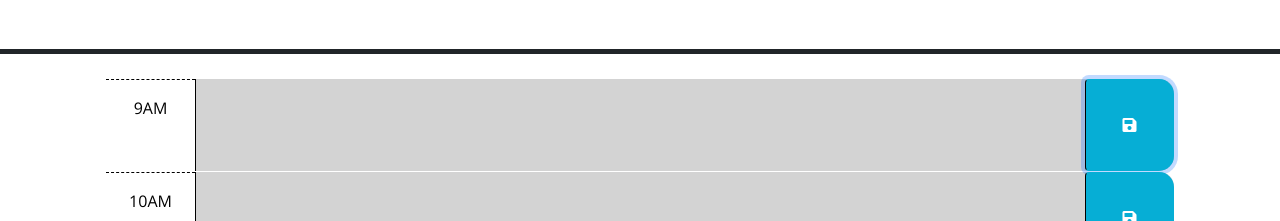
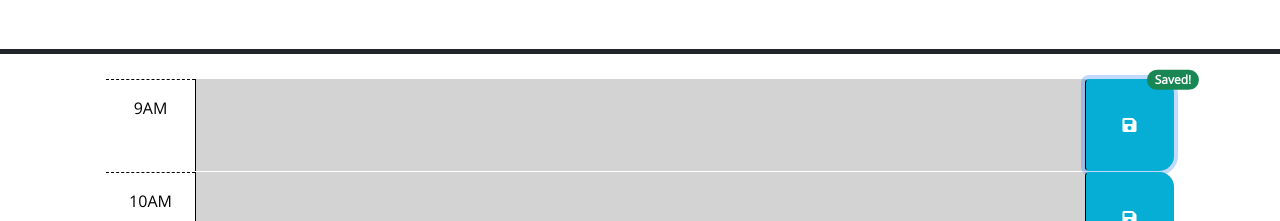
Before and after one commit to Yoonbacca/worday-calendar, a plain HTML site: page index.html in a window 1280 px wide. Both pictures are taken after a click on the button 1129 px from the left and 348 px from the top of the page. Shown: the part 224-445 px from the top of the page. Drawn offline with nearby package versions, Linux system fonts and the light colour scheme.

Commit message:
Added save badges

```diff
--- a/assets/js/script.js
+++ b/assets/js/script.js
@@ -21,6 +21,18 @@ $(function () {
 
     // Save the user input in local storage
     localStorage.setItem(timeBlockId, userInput);
+
+    // Create badge var which will have
+    let badge = $('<span>').addClass('position-absolute top-0 start-100 translate-middle badge rounded-pill bg-success').text('Saved!');
+    if (this.children.length === 1) {
+      this.append(badge.get(0));
+
+      // Set timeout to fade out after 3000 ms
+      setTimeout(function() {
+        $('.badge').fadeOut();
+      }, 3000);
+    }
+
   } );
 
   // Run through each possible hour id in each time block
@@ -43,9 +55,6 @@ $(function () {
 
     $(hour).children("textarea").text(savedText);
   }
-  // TODO: Add code to get any user input that was saved in localStorage and set
-  // the values of the corresponding textarea elements. HINT: How can the id
-  // attribute of each time-block be used to do this?
-  //
-  // TODO: Add code to display the current date in the header of the page.
+
+
 });
--- a/index.html
+++ b/index.html
@@ -29,30 +29,22 @@
       <p id="currentDay" class="lead"></p>
     </header>
     <div class="container-lg px-5">
-      <!-- Use class for "past", "present", and "future" to apply styles to the
-        time-block divs accordingly. The javascript will need to do this by
-        adding/removing these classes on each div by comparing the hour in the
-        id to the current hour. The html provided below is meant to be an example
-        demonstrating how the css provided can be leveraged to create the
-        desired layout and colors. The html below should be removed or updated
-        in the finished product. Remember to delete this comment once the
-        code is implemented.
-        -->
 
       <!-- Example of a past time block. The "past" class adds a gray background color. -->
       <div id="hour-9" class="row time-block">
         <div class="col-2 col-md-1 hour text-center py-3">9AM</div>
         <textarea class="col-8 col-md-10 description" rows="3"> </textarea>
-        <button class="btn saveBtn col-2 col-md-1" aria-label="save">
+        <button class="btn saveBtn col-2 col-md-1 position-relative" aria-label="save">
           <i class="fas fa-save" aria-hidden="true"></i>
         </button>
       </div>
 
-      <!-- past present and future classes added dynamically using jQuery -->
+      <!-- Past present and future classes added dynamically using jQuery
+           Adjusted buttons to have relative position in order to insert "Saved" badges -->
       <div id="hour-10" class="row time-block">
         <div class="col-2 col-md-1 hour text-center py-3">10AM</div>
         <textarea class="col-8 col-md-10 description" rows="3"> </textarea>
-        <button class="btn saveBtn col-2 col-md-1" aria-label="save">
+        <button class="btn saveBtn col-2 col-md-1 position-relative" aria-label="save">
           <i class="fas fa-save" aria-hidden="true"></i>
         </button>
       </div>
@@ -60,7 +52,7 @@
       <div id="hour-11" class="row time-block ">
         <div class="col-2 col-md-1 hour text-center py-3">11AM</div>
         <textarea class="col-8 col-md-10 description" rows="3"> </textarea>
-        <button class="btn saveBtn col-2 col-md-1" aria-label="save">
+        <button class="btn saveBtn col-2 col-md-1 position-relative" aria-label="save">
           <i class="fas fa-save" aria-hidden="true"></i>
         </button>
       </div>
@@ -68,7 +60,7 @@
       <div id="hour-12" class="row time-block">
         <div class="col-2 col-md-1 hour text-center py-3">12PM</div>
         <textarea class="col-8 col-md-10 description" rows="3"> </textarea>
-        <button class="btn saveBtn col-2 col-md-1" aria-label="save">
+        <button class="btn saveBtn col-2 col-md-1 position-relative" aria-label="save">
           <i class="fas fa-save" aria-hidden="true"></i>
         </button>
       </div>
@@ -76,7 +68,7 @@
       <div id="hour-13" class="row time-block">
         <div class="col-2 col-md-1 hour text-center py-3">1PM</div>
         <textarea class="col-8 col-md-10 description" rows="3"> </textarea>
-        <button class="btn saveBtn col-2 col-md-1" aria-label="save">
+        <button class="btn saveBtn col-2 col-md-1 position-relative" aria-label="save">
           <i class="fas fa-save" aria-hidden="true"></i>
         </button>
       </div>
@@ -84,7 +76,7 @@
       <div id="hour-14" class="row time-block">
         <div class="col-2 col-md-1 hour text-center py-3">2PM</div>
         <textarea class="col-8 col-md-10 description" rows="3"> </textarea>
-        <button class="btn saveBtn col-2 col-md-1" aria-label="save">
+        <button class="btn saveBtn col-2 col-md-1 position-relative" aria-label="save">
           <i class="fas fa-save" aria-hidden="true"></i>
         </button>
       </div>
@@ -92,7 +84,7 @@
       <div id="hour-15" class="row time-block">
         <div class="col-2 col-md-1 hour text-center py-3">3PM</div>
         <textarea class="col-8 col-md-10 description" rows="3"> </textarea>
-        <button class="btn saveBtn col-2 col-md-1" aria-label="save">
+        <button class="btn saveBtn col-2 col-md-1 position-relative" aria-label="save">
           <i class="fas fa-save" aria-hidden="true"></i>
         </button>
       </div>
@@ -100,7 +92,7 @@
       <div id="hour-16" class="row time-block">
         <div class="col-2 col-md-1 hour text-center py-3">4PM</div>
         <textarea class="col-8 col-md-10 description" rows="3"> </textarea>
-        <button class="btn saveBtn col-2 col-md-1" aria-label="save">
+        <button class="btn saveBtn col-2 col-md-1 position-relative" aria-label="save">
           <i class="fas fa-save" aria-hidden="true"></i>
         </button>
       </div>
@@ -108,7 +100,7 @@
       <div id="hour-17" class="row time-block">
         <div class="col-2 col-md-1 hour text-center py-3">5PM</div>
         <textarea class="col-8 col-md-10 description" rows="3"> </textarea>
-        <button class="btn saveBtn col-2 col-md-1" aria-label="save">
+        <button class="btn saveBtn col-2 col-md-1 position-relative" aria-label="save">
           <i class="fas fa-save" aria-hidden="true"></i>
         </button>
       </div>
```
